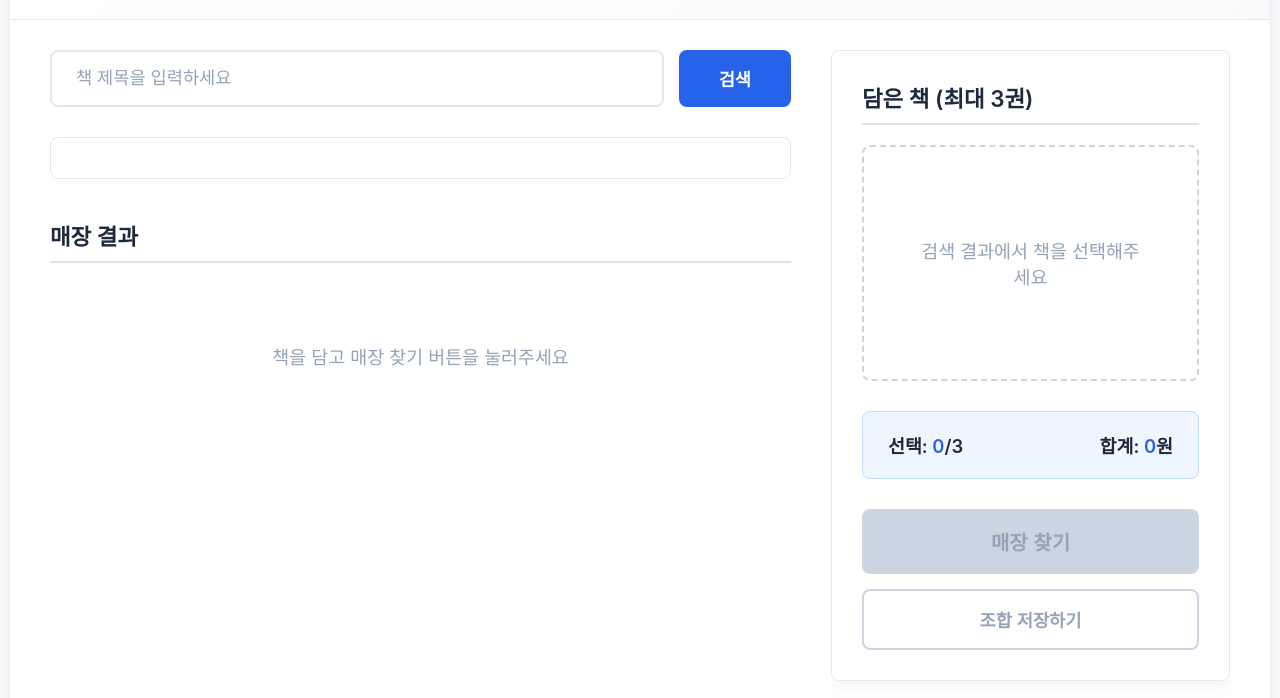
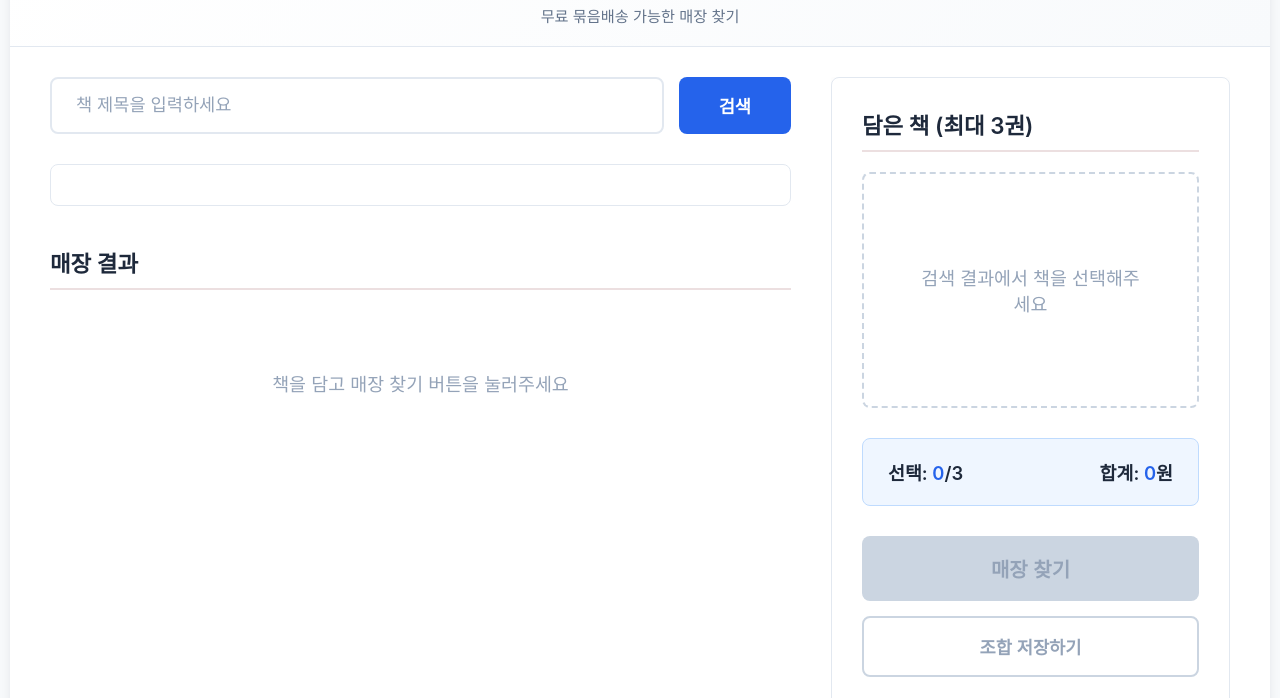
Before and after one commit to omokpark/aladin-used-book-finder, a website: page frontend/index.html in a window 1280 px wide. Shown: the part 76-774 px from the top of the page. Drawn offline with Linux system fonts and the light colour scheme.

Commit message:
style: add subtitle back with updated description

```diff
--- a/frontend/css/style.css
+++ b/frontend/css/style.css
@@ -37,7 +37,9 @@ header h1 {
 }
 
 .subtitle {
-  display: none;
+  font-size: 0.95rem;
+  color: #64748b;
+  margin-top: 5px;
 }
 
 main {
--- a/frontend/index.html
+++ b/frontend/index.html
@@ -10,7 +10,7 @@
   <div class="container">
     <header>
       <h1>알라딘 중고책 매장 찾기</h1>
-      <p class="subtitle">2만원 이상 무료배송 가능한 매장을 찾아드립니다</p>
+      <p class="subtitle">무료 묶음배송 가능한 매장 찾기</p>
     </header>
 
     <main class="main-layout">
```
